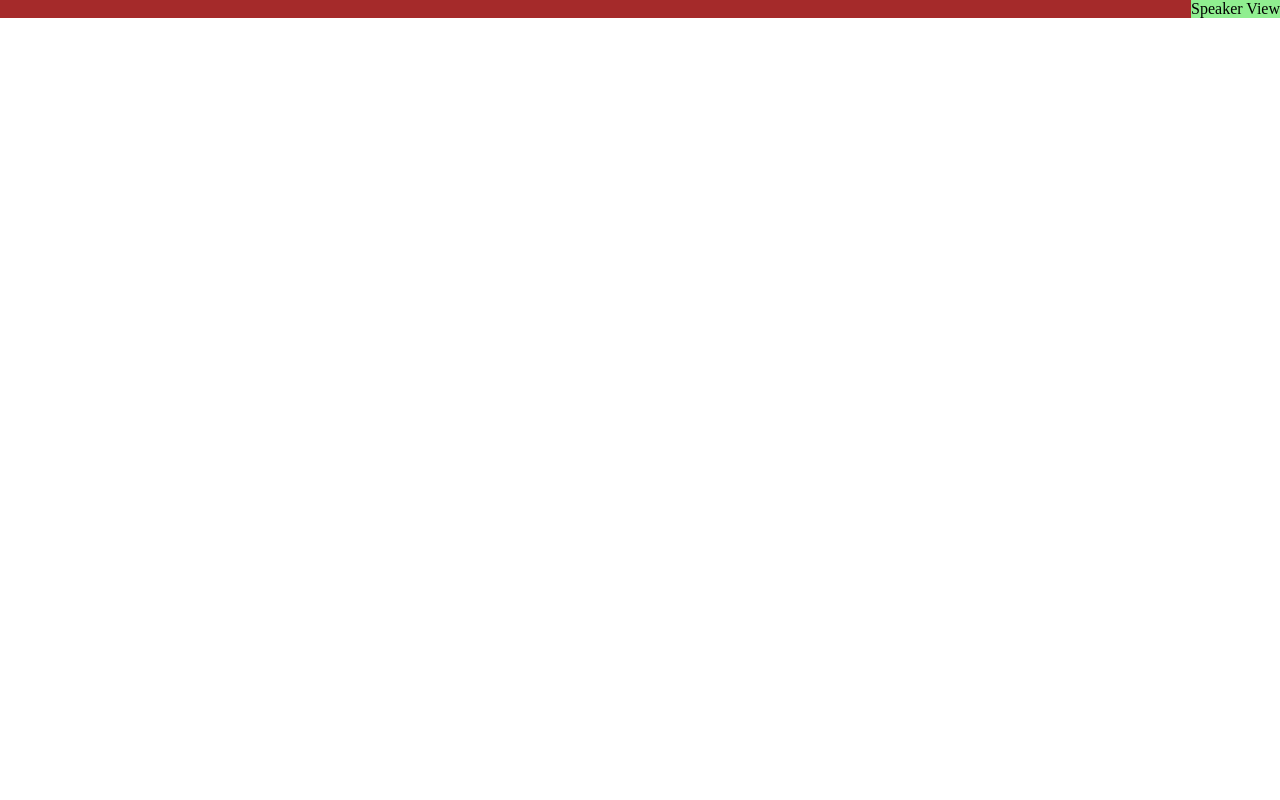
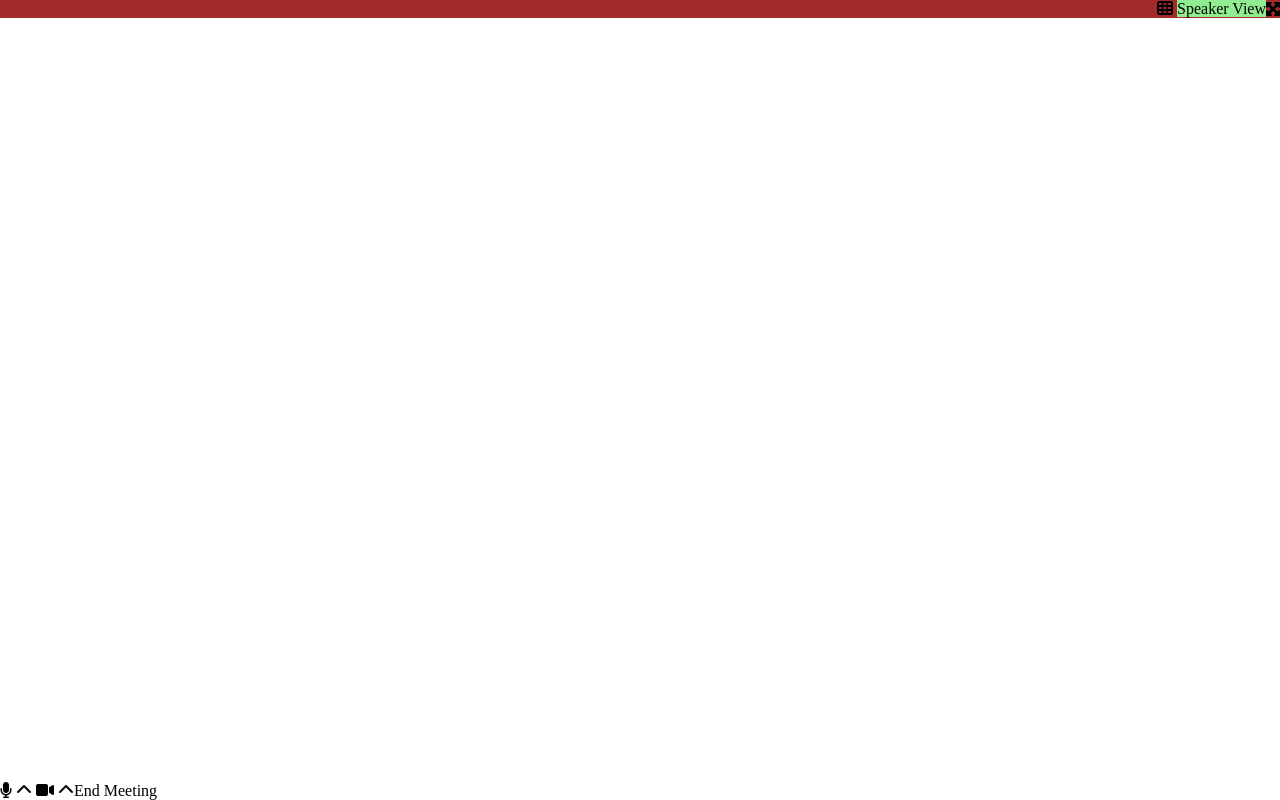
Before and after one commit to IlarioForcherio/html-css-zoom, a plain HTML site: page index.html in a window 1280 px wide. Drawn offline with Linux system fonts and the light colour scheme.

Commit message:
add "header + footer"

```diff
--- a/index.html
+++ b/index.html
@@ -4,21 +4,38 @@
     <meta charset="UTF-8">
     <meta http-equiv="X-UA-Compatible" content="IE=edge">
     <meta name="viewport" content="width=device-width, initial-scale=1.0">
+    <link rel="stylesheet" href="https://cdnjs.cloudflare.com/ajax/libs/font-awesome/6.2.0/css/all.min.css" integrity="sha512-xh6O/CkQoPOWDdYTDqeRdPCVd1SpvCA9XXcUnZS2FmJNp1coAFzvtCN9BmamE+4aHK8yyUHUSCcJHgXloTyT2A==" crossorigin="anonymous" referrerpolicy="no-referrer" />
     <link rel="stylesheet" href="./assets/css/style.css">
-    <link rel="stylesheet" href="https://cdnjs.cloudflare.com/ajax/libs/font-awesome/6.2.0/css/all.min.css" integrity="sha512-xh6O/CkQoPOWDdYTDqeRdPCVd1SpvCA9XXcUnZS2FmJNp1coAFzvtCN9BmamE+4aHK8yyUHUSCcJHgXloTyT2A==" crossorigin="anonymous" referrerpolicy="no-referrer" />
-    <title>Document</title>
+
+    <title>Zoom</title>
 </head>
 <body>
     <div class="main-container flex">
         <!-- HEADER -->
-        <header class="flex">
-                <a id="speaker" href="#">Speaker View</a>
-
+        <header  class="flex">
+            <div id="h-text">
+            <i class="fa-solid fa-table-cells"></i>
+            <a id="speaker" href="#">Speaker View</a>
+            </div>
+            <i class="fa-sharp fa-solid fa-maximize"></i>
         </header>
         <!-- MAIN -->
+
         <main></main>
         <!-- FOOTER -->
-        <footer></footer>
+
+        <footer class="flex">
+            <div id="left">
+                <i class="fa-sharp fa-solid fa-microphone"></i>
+                <i class="fa-sharp fa-solid fa-chevron-up"></i>
+                <i class="fa-sharp fa-solid fa-video"></i>
+                <i class="fa-sharp fa-solid fa-chevron-up"></i>
+            </div>
+            <div id="center">
+
+            </div>
+            <a class="right" id="red-btn" href="#">End Meeting</a>
+        </footer>
 
     </div>
 
```
